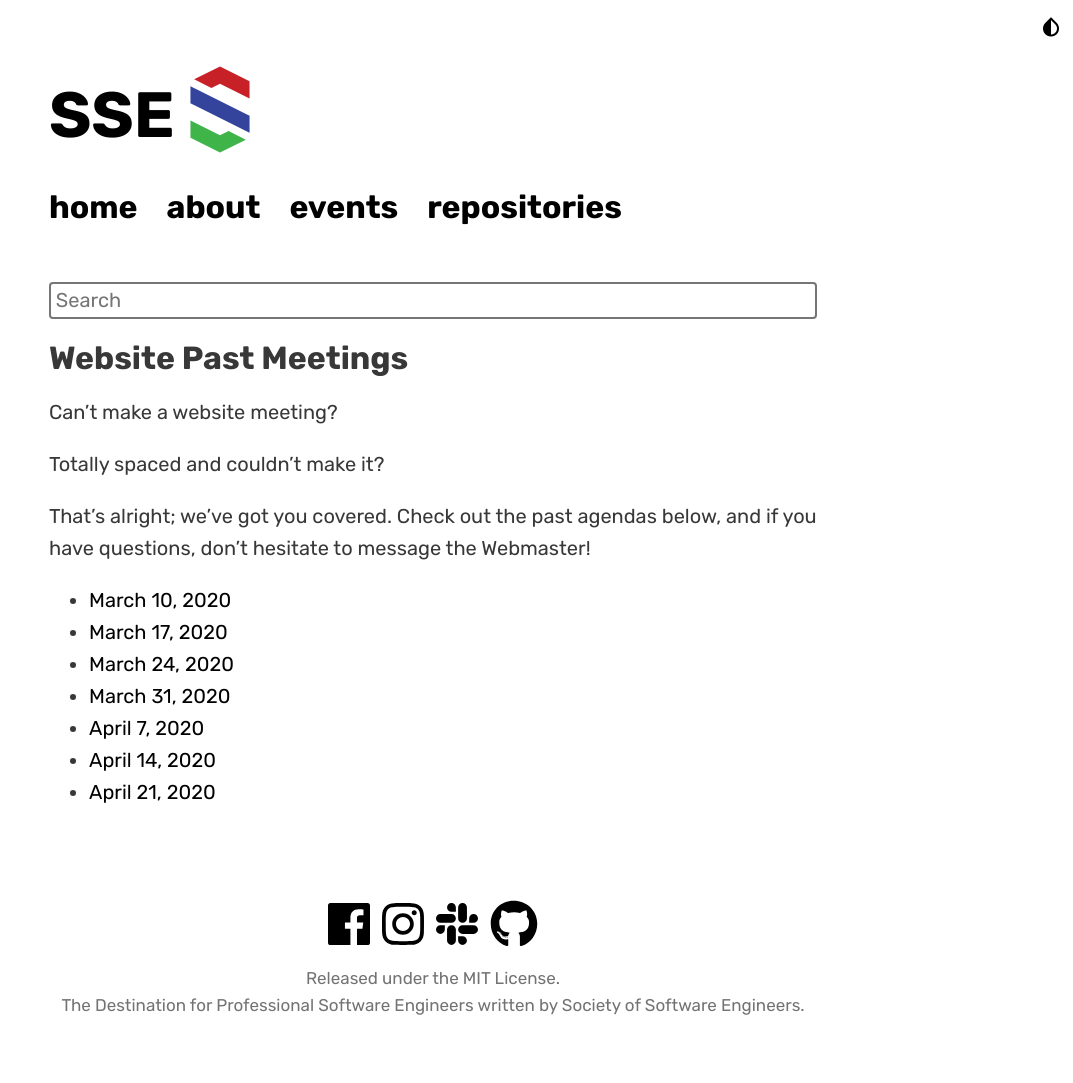
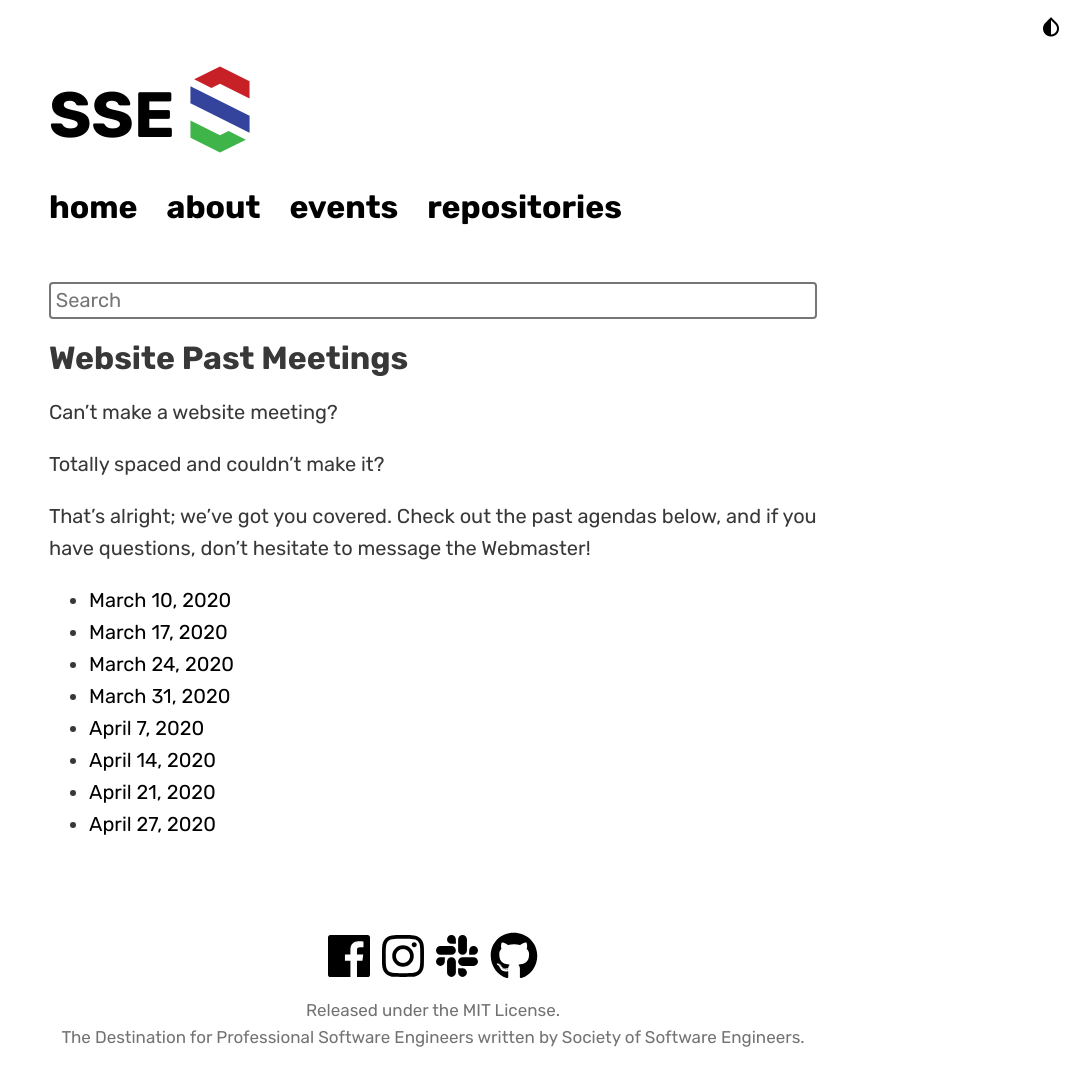
Before and after one commit to msoe-sse/msoe-sse.github.io, a Jekyll site: the page built from _events/pastMeetings.md, in a window 1280 px wide. Shown: the whole page, without its empty margins (207-1280 px from the left). Built offline with Jekyll 4.4.1, drawn with Linux system fonts in a browser that asks for light colours; nearby versions of some CDN libraries; some web fonts are replaced; before the commit the page ends 1051 px from its top, so only the background shows below that.

Commit message:
Update pastMeetings.yml

```diff
--- a/_data/pastMeetings.yml
+++ b/_data/pastMeetings.yml
@@ -18,3 +18,6 @@
 
 - date: April 21, 2020
   link: https://docs.google.com/document/d/1GBdZIXX1BW7GC1CPh5LoKV8dTCUDbCxkALb0a7gqtFU/edit?usp=sharing
+
+- date: April 27, 2020
+  link: https://docs.google.com/document/d/1jYPNSJXTvle8Chmo6hafJCXzB6iJQxVrqfPFer5-Oec/edit?usp=sharing
```
